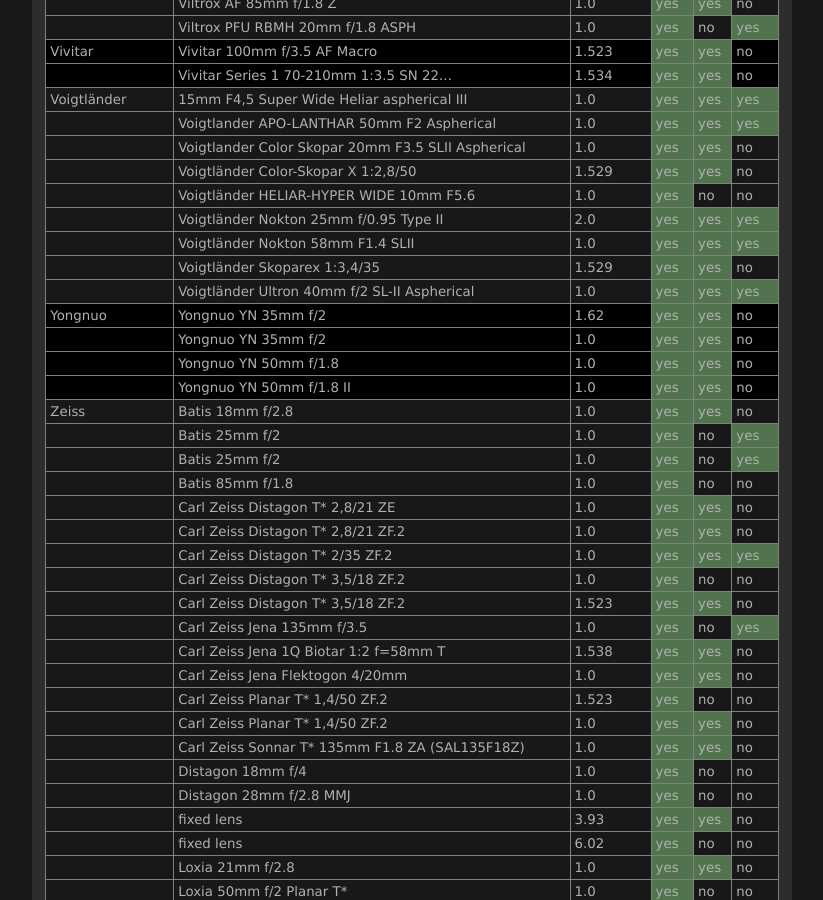
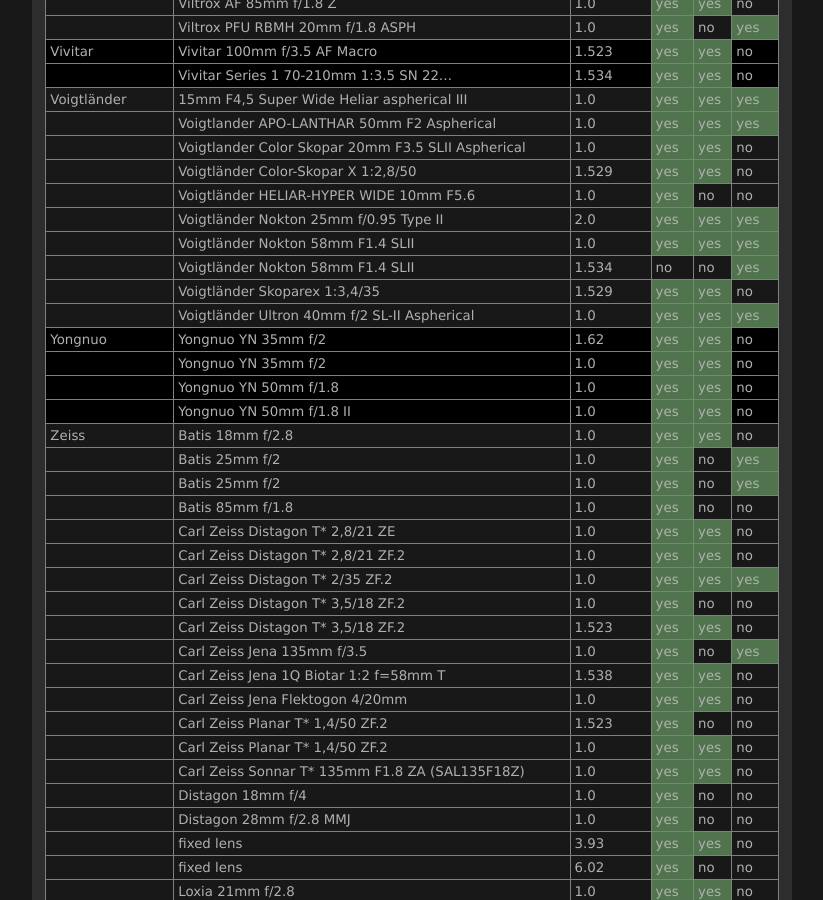
Before and after one commit to lensfun/lensfun.github.io, a Jekyll site: the page built from _posts/lenslist/2999-12-31-Lenslist-master.md, in a window 1280 px wide and 900 px high, scrolled down 32331 px. Shown: the whole window, without its empty margins (284-1107 px from the left). Built offline with Jekyll 4.4.1, drawn with Linux system fonts in a browser that asks for light colours.

Commit message:
Update master lens list from GitHub Actions

```diff
--- a/_posts/lenslist/2999-12-31-Lenslist-master.md
+++ b/_posts/lenslist/2999-12-31-Lenslist-master.md
@@ -1336,6 +1336,7 @@ This list was generated on 2024-08-25 from current Lensfun sources. Your Lensfun
 <tr class="lenslist-bg2"><td></td><td>Voigtländer HELIAR-HYPER WIDE 10mm F5.6</td><td>1.0</td><td class="lenslist-highlight lenslist-check">yes</td><td class="lenslist-check">no</td><td class="lenslist-check">no</td></tr>
 <tr class="lenslist-bg2"><td></td><td>Voigtländer Nokton 25mm f/0.95 Type II</td><td>2.0</td><td class="lenslist-highlight lenslist-check">yes</td><td class="lenslist-highlight lenslist-check">yes</td><td class="lenslist-highlight lenslist-check">yes</td></tr>
 <tr class="lenslist-bg2"><td></td><td>Voigtländer Nokton 58mm F1.4 SLII</td><td>1.0</td><td class="lenslist-highlight lenslist-check">yes</td><td class="lenslist-highlight lenslist-check">yes</td><td class="lenslist-highlight lenslist-check">yes</td></tr>
+<tr class="lenslist-bg2"><td></td><td>Voigtländer Nokton 58mm F1.4 SLII</td><td>1.534</td><td class="lenslist-check">no</td><td class="lenslist-check">no</td><td class="lenslist-highlight lenslist-check">yes</td></tr>
 <tr class="lenslist-bg2"><td></td><td>Voigtländer Skoparex 1:3,4/35</td><td>1.529</td><td class="lenslist-highlight lenslist-check">yes</td><td class="lenslist-highlight lenslist-check">yes</td><td class="lenslist-check">no</td></tr>
 <tr class="lenslist-bg2"><td></td><td>Voigtländer Ultron 40mm f/2 SL-II Aspherical</td><td>1.0</td><td class="lenslist-highlight lenslist-check">yes</td><td class="lenslist-highlight lenslist-check">yes</td><td class="lenslist-highlight lenslist-check">yes</td></tr>
 <tr class="lenslist-bg1"><td>Yongnuo</td><td>Yongnuo YN 35mm f/2</td><td>1.62</td><td class="lenslist-highlight lenslist-check">yes</td><td class="lenslist-highlight lenslist-check">yes</td><td class="lenslist-check">no</td></tr>
```
